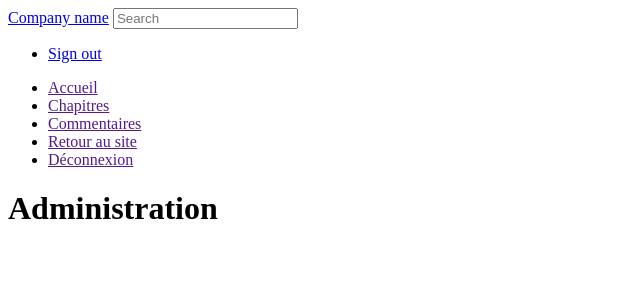
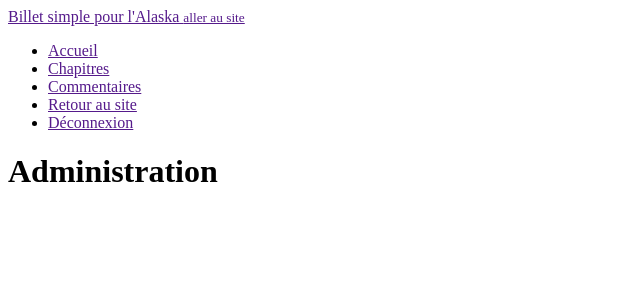
Before and after one commit to TheTakylo/projet4-blog, a PHP site: template app/View/layouts/admin_layout.php in a window 1280 px wide. Shown: the top 300 px of the page, without its empty margins (0-640 px from the left). Run offline with PHP 8.4, Linux system fonts and the light colour scheme; the template is opened without the code that fills it, so the values that code supplies are empty.

Commit message:
Changement d'apparence pour accéder à l'administration

```diff
--- a/app/View/layouts/admin_layout.php
+++ b/app/View/layouts/admin_layout.php
@@ -11,14 +11,8 @@
 </head>
 <body>
 <body>
-    <nav class="navbar navbar-dark fixed-top bg-dark flex-md-nowrap p-0 shadow">
-  <a class="navbar-brand col-sm-3 col-md-2 mr-0" href="#">Company name</a>
-  <input class="form-control form-control-dark w-100" type="text" placeholder="Search" aria-label="Search">
-  <ul class="navbar-nav px-3">
-    <li class="nav-item text-nowrap">
-      <a class="nav-link" href="#">Sign out</a>
-    </li>
-  </ul>
+<nav class="navbar navbar-dark fixed-top bg-dark flex-md-nowrap p-0 shadow">
+  <a class="navbar-brand col-sm-3 col-md-2 mr-0" href="<?= Urls::route('pages@index'); ?>">Billet simple pour l'Alaska <small class="ml-2">aller au site</small></a>
 </nav>
 
 <div class="container-fluid">
--- a/app/View/partials/navigation.php
+++ b/app/View/partials/navigation.php
@@ -20,7 +20,3 @@
     <a class="p-2 text-muted" href="<?= Urls::route('pages@contact'); ?>">Contact</a>
   </nav>
 </div>
-
-<?php if(Session::has('admin')): ?>
-  <div class="alert alert-info font-weight-bold"><a href="<?= Urls::route('admin@index'); ?>" class="text-reset">Acceder à l'administration du site</a></div>
-<?php endif; ?>
```
Also changed, not shown: app/View/admin/partials/navigation.php (added, +8 -0 lines), app/View/layouts/base_layout.php (+8 -0 lines).
